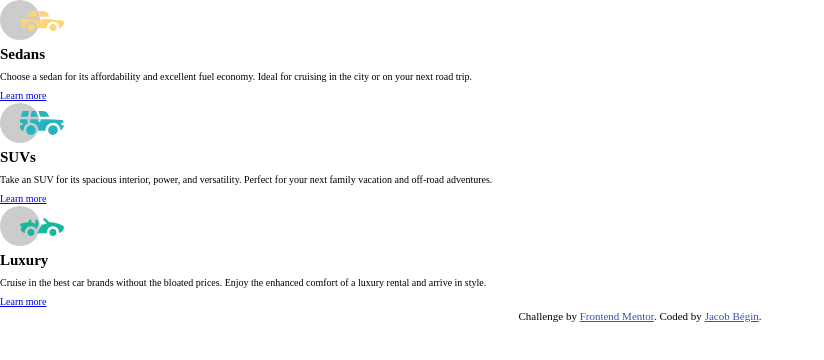
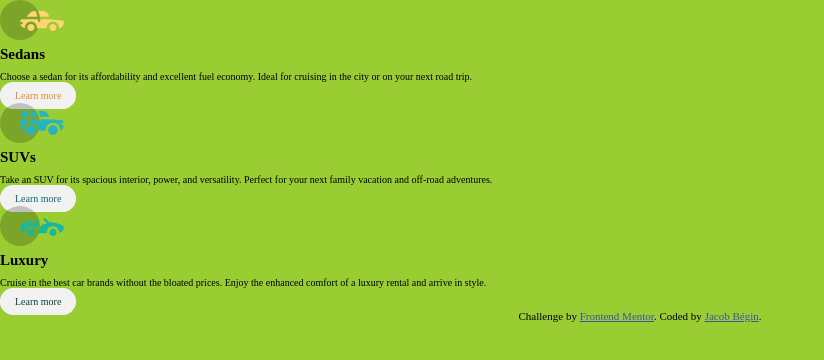
Before and after one commit to Zestios/Coding-Test, a plain HTML site: page index.html in a window 1280 px wide. Shown: the whole page, without its empty margins (0-824 px from the left). Drawn offline with Linux system fonts and the light colour scheme.

Commit message:
Style buttons
This commit styles the buttons, both for default and hover states.

```diff
--- a/index.html
+++ b/index.html
@@ -24,7 +24,7 @@
 <body>
 
   <section class="wrapper">
-    <div class="card">
+    <div class="card card--1">
       <div class="card__content">
         <img src="images/icon-sedans.svg" alt="Logo of a Sedan.">
         <h2>Sedans</h2>
@@ -34,7 +34,7 @@
       <a class="btn" href="#">Learn more</a>
     </div>
 
-    <div class="card">
+    <div class="card card--2">
       <div class="card__content">
         <img src="images/icon-suvs.svg" alt="Logo of a SUV.">
         <h2>SUVs</h2>
@@ -44,7 +44,7 @@
       <a class="btn" href="#">Learn more</a>
     </div>
 
-    <div class="card">
+    <div class="card card--3">
       <div class="card__content">
         <img src="images/icon-luxury.svg" alt="Logo of a luxury car.">
         <h2>Luxury</h2>
--- a/styles.css
+++ b/styles.css
@@ -26,6 +26,7 @@ html {
 html, body {
   /* font-family: 'Roboto', sans-serif; */
   line-height: 1.4;
+  background-color: yellowgreen;
 }
 
 ul {
@@ -41,9 +42,47 @@ img {
 }
 
 
+/* Sections, boxes, wrappers */
+
+
+
+/* Card styling */
+
+
+
+/* Buttons styling */
+.card .btn {
+  text-decoration: none;
+  background-color: var(--color-light-gray);
+  border: 1px solid var(--color-light-gray);
+  border-radius: 16px;
+  padding: 7px 14px;
+}
+
+.card--1 .btn {
+  color: var(--color-primary);
+}
+
+.card--2 .btn {
+  color: var(--color-secondary);
+}
+
+.card--3 .btn {
+  color: var(--color-tertiary);
+}
+
+.btn:hover {
+  background: none;
+  color: var(--color-light-gray);
+  border: 1px solid var(--color-light-gray);
+  transition: all .3s;
+}
+
+
 /* Attribution */
 .attribution {
-  font-size: 11px; text-align: center;
+  font-size: 11px;
+  text-align: center;
 }
 
 .attribution a {
```
